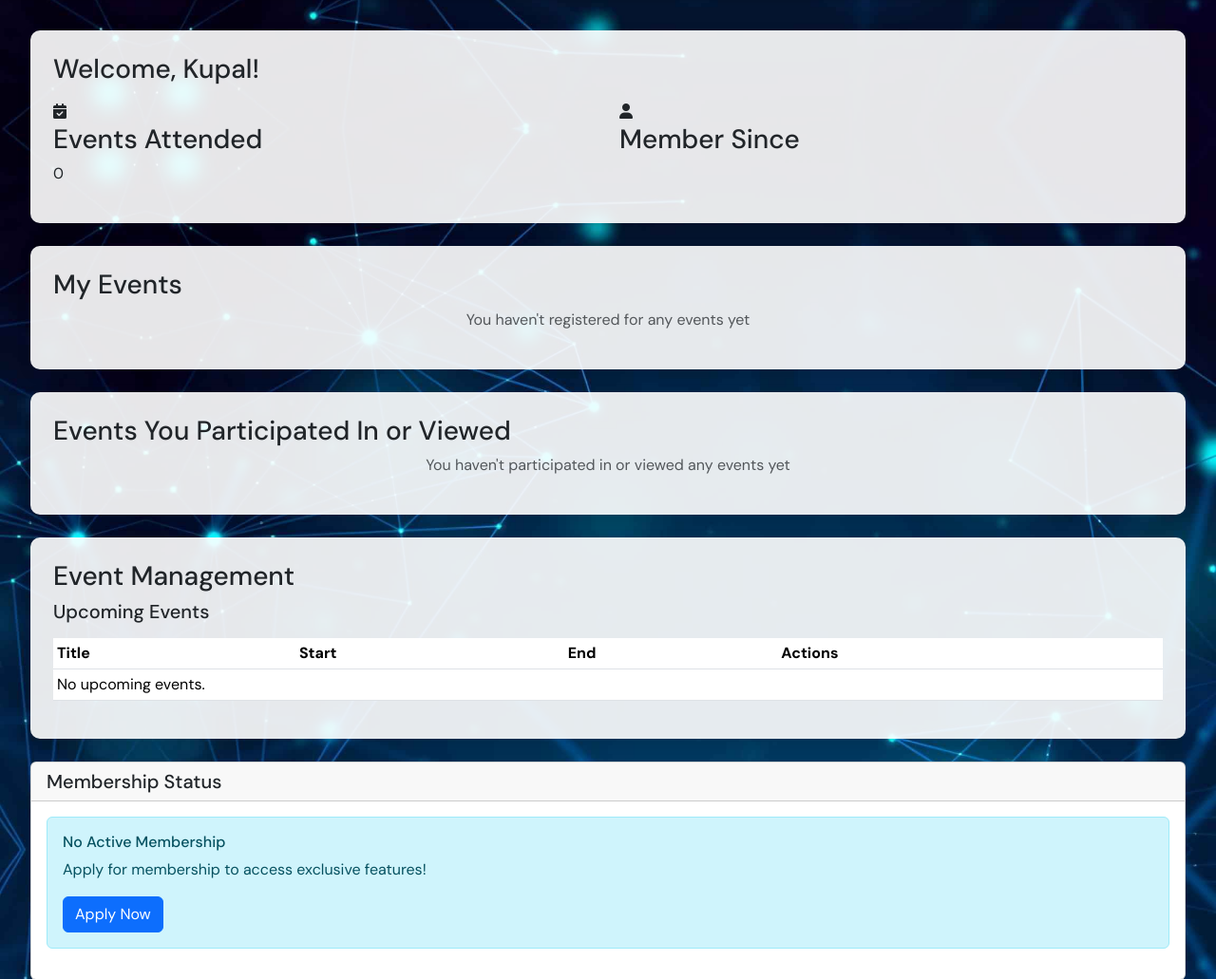
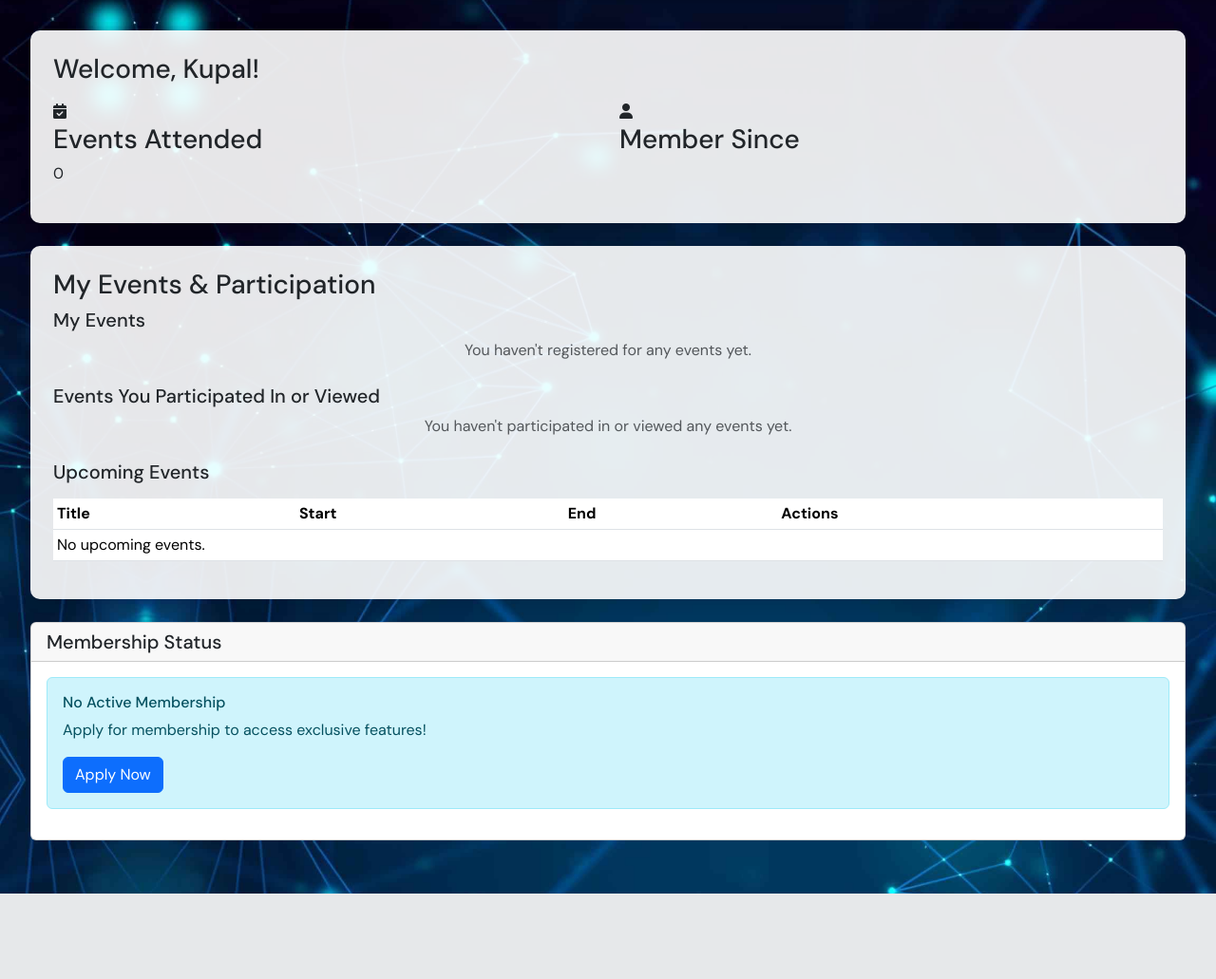
Before and after one commit to ZenDridge/DjangoProject, a Django app: page /usr/ in a window 1280 px wide. Shown: the part 60-1091 px from the top of the page at 95% size. After the commit the page ends 1001 px from the top, so only its background shows below. Run offline with Django 5.2, Linux system fonts and the light colour scheme; a user stored in the database is signed in; data comes from the database, SQL or seed files in the repository.

Commit message:
Update usr.html

```diff
--- a/myapp/templates/usr.html
+++ b/myapp/templates/usr.html
@@ -26,10 +26,10 @@
         </div>
     </div>
 
-    <!-- My Events -->
 <div class="dashboard-card mt-4">
-        <h3>My Events</h3>
+    <h3>My Events & Participation</h3>
     <div class="event-list">
+        <h5>My Events</h5>
         {% for event in user_events %}
         <div class="event-item">
             <h4>{{ event.title }}</h4>
@@ -42,15 +42,10 @@
             </div>
         </div>
         {% empty %}
-            <p class="text-center text-muted">You haven't registered for any events yet</p>
+        <p class="text-center text-muted">You haven't registered for any events yet.</p>
         {% endfor %}
-        </div>
-    </div>
 
-    <!-- Events Participated In or Viewed -->
-    <div class="dashboard-card mt-4">
-        <h3>Events You Participated In or Viewed</h3>
-        <div class="event-list">
+        <h5 class="mt-4">Events You Participated In or Viewed</h5>
         {% for event in participated_events %}
         <div class="event-item">
             <h4>{{ event.title }}</h4>
@@ -70,14 +65,11 @@
             </div>
         </div>
         {% empty %}
-            <p class="text-center text-muted">You haven't participated in or viewed any events yet</p>
+        <p class="text-center text-muted">You haven't participated in or viewed any events yet.</p>
         {% endfor %}
     </div>
-    </div>
 
-    <div class="dashboard-card mt-4">
-        <h3>Event Management</h3>
-        <div class="d-flex justify-content-between mb-3">
+    <div class="d-flex justify-content-between mb-3 mt-4">
         <h5 class="mb-0">Upcoming Events</h5>
     </div>
     <div class="table-responsive">
@@ -96,6 +88,9 @@
                     <td>{{ event.title }}</td>
                     <td>{{ event.start|date:"M d, Y H:i" }}</td>
                     <td>{{ event.end|date:"M d, Y H:i" }}</td>
+                    <td>
+                        <!-- Add action buttons here if needed -->
+                    </td>
                 </tr>
                 {% empty %}
                 <tr>
```
Lines whose indentation alone changed are shown as unchanged.
